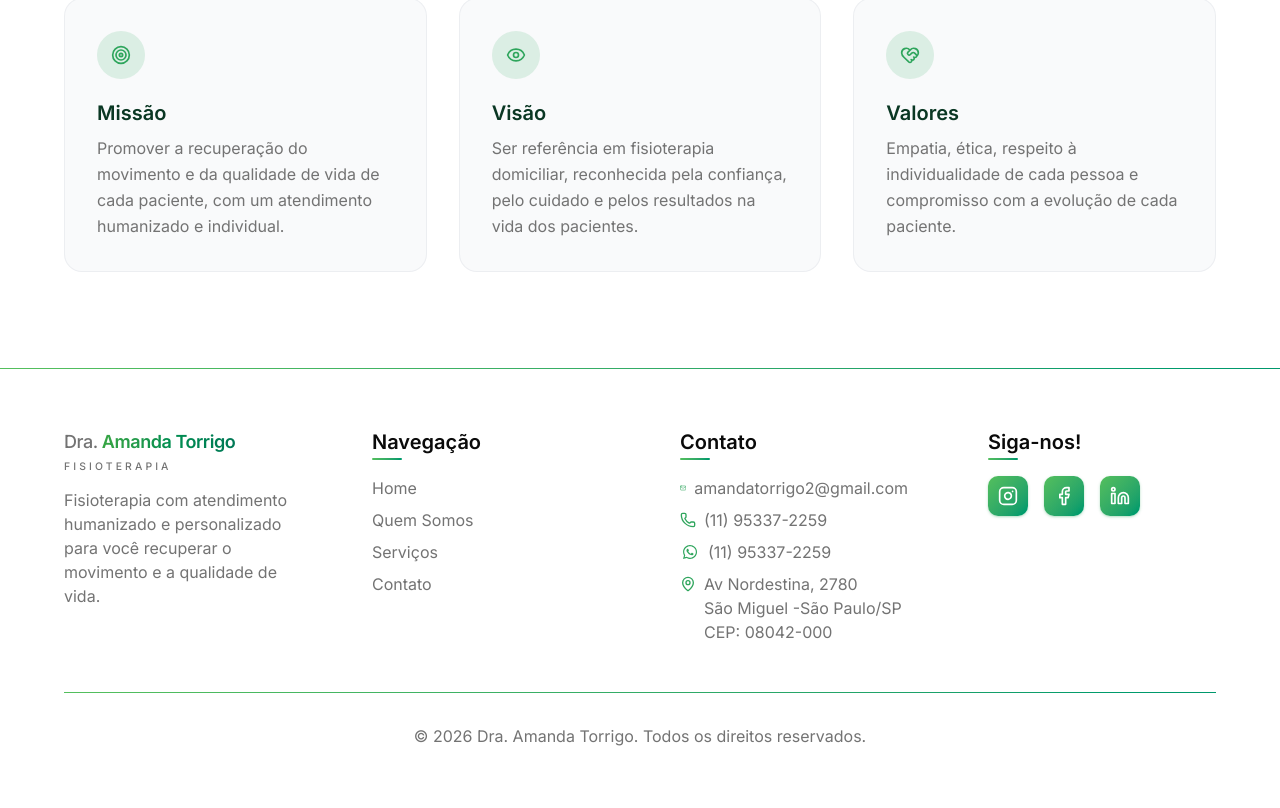
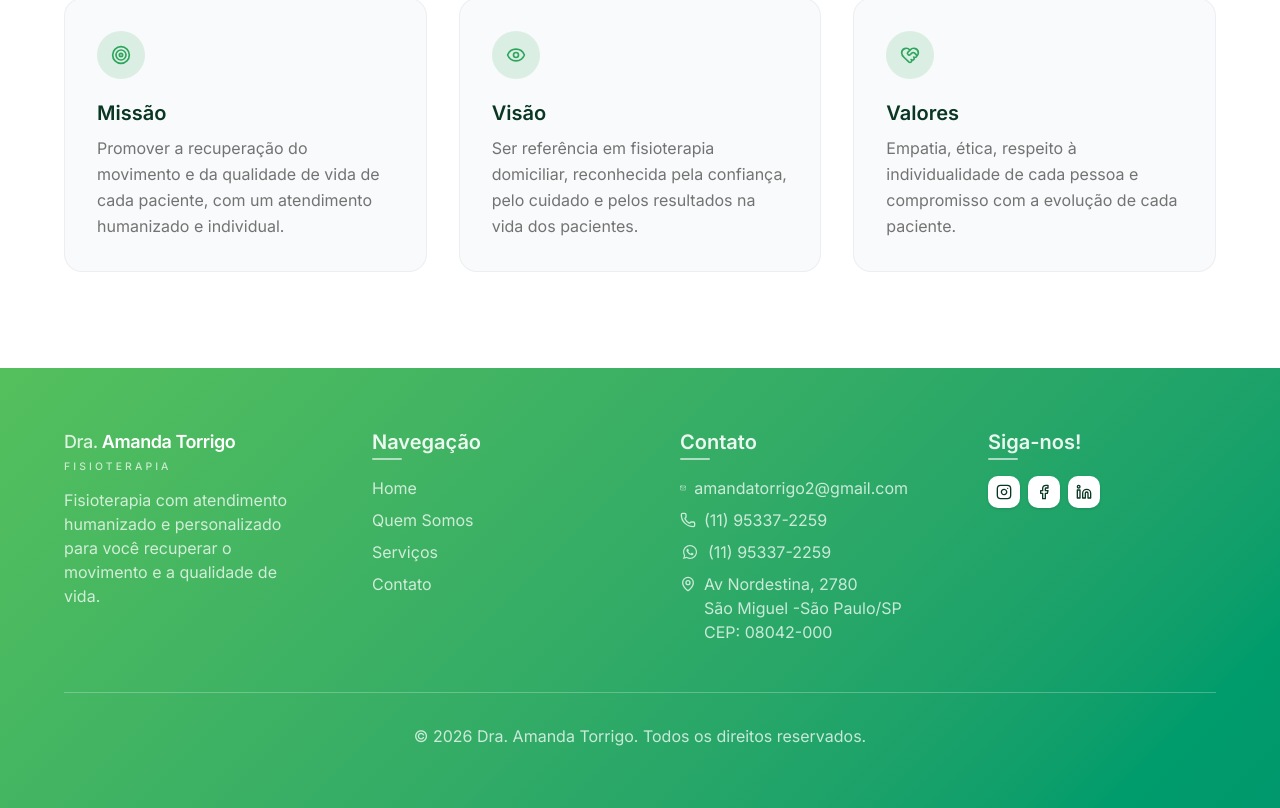
Before and after one commit to Miltonnn/fisioterapia, a Next.js app: page / in a window 1280 px wide. Shown: the part 4479-5287 px from the top of the page. Built offline with nearby package versions, Linux system fonts and the light colour scheme.

Commit message:
refactor: footer

```diff
--- a/app/globals.css
+++ b/app/globals.css
@@ -166,7 +166,7 @@ footer h3::after{
   width: 1.875rem;
   height: .125rem;
   border-radius: 6.25rem;
-  background-image: var(--gradient-primary);
+  background-color: rgb(255 255 255 / 0.6);
   margin-top: .125rem;
 }
 
--- a/components/SocialIcons.tsx
+++ b/components/SocialIcons.tsx
@@ -4,7 +4,7 @@ import { cn } from "@/lib/utils"
 interface SocialIconsProps {
   className?: string
   iconSize?: number
-  colorMode?: "theme" | "brand"
+  colorMode?: "theme" | "brand" | "light"
   itemClassName?: string
 }
 
@@ -28,9 +28,9 @@ export function SocialIcons({
             rel="noopener noreferrer"
             className={cn(
               "w-10 h-10 rounded-lg hover:brightness-110 hover:-translate-y-0.5 flex items-center justify-center transition text-white shadow-sm",
-              colorMode === "brand"
-                ? social.brandClassName
-                : "bg-brand-gradient shadow-primary/30",
+              colorMode === "brand" && social.brandClassName,
+              colorMode === "light" && "bg-white text-heading shadow-black/10",
+              colorMode === "theme" && "bg-brand-gradient shadow-primary/30",
               itemClassName
             )}
             aria-label={social.name}
--- a/components/layout/footer/Footer.tsx
+++ b/components/layout/footer/Footer.tsx
@@ -11,27 +11,27 @@ export function Footer() {
   const year = new Date().getFullYear();
 
   return (
-    <footer className="relative bg-white before:absolute before:inset-x-0 before:top-0 before:h-[1px] before:bg-brand-gradient">
+    <footer className="bg-brand-gradient text-white/75">
       <section className="container py-15">
         <div className="grid grid-cols-1 md:grid-cols-2 lg:grid-cols-4 gap-10 xl:gap-20">
           <div className="flex flex-col space-y-4">
-            <Logo />
-            <p className="text-md text-muted-foreground">
+            <Logo variant="light" />
+            <p className="text-md">
               Fisioterapia com atendimento humanizado e personalizado para você
               recuperar o movimento e a qualidade de vida.
             </p>
           </div>
 
           <div className="space-y-4">
-            <h3 className="text-xl text-foreground font-semibold">Navegação</h3>
+            <h3 className="text-xl text-white/90 font-semibold">Navegação</h3>
 
-            <nav className="flex flex-col gap-2 text-md text-muted-foreground">
+            <nav className="flex flex-col gap-2 text-md">
               {navigationLinks.map((link) => (
                 <Link
                   key={link.href}
                   href={link.href}
                   title={link.name}
-                  className="hover:text-primary transition"
+                  className="hover:text-white transition"
                 >
                   {link.name}
                 </Link>
@@ -40,24 +40,24 @@ export function Footer() {
           </div>
 
           <div className="space-y-4">
-            <h3 className="text-xl text-foreground font-semibold">Contato</h3>
+            <h3 className="text-xl text-white/90 font-semibold">Contato</h3>
 
-            <div className="text-md text-muted-foreground space-y-2">
+            <div className="text-md space-y-2">
               <span className="flex items-center gap-2">
-                <Mail className="h-4 w-4 text-primary" />
+                <Mail className="h-4 w-4" />
                 <a
                   href={`mailto:${siteConfig.contact.email}`}
-                  className="hover:text-primary transition duration-300"
+                  className="hover:text-white transition duration-300"
                   title="E-mail"
                 >
                   {siteConfig.contact.email}
                 </a>
               </span>
               <span className="flex items-center gap-2">
-                <Phone className="h-4 w-4 text-primary" />
+                <Phone className="h-4 w-4" />
                 <a
                   href={`tel:${siteConfig.contact.phone}`}
-                  className="hover:text-primary transition duration-300"
+                  className="hover:text-white transition duration-300"
                   title="Ligar"
                 >
                   {siteConfig.contact.phone}
@@ -66,11 +66,11 @@ export function Footer() {
               <span className="flex items-center gap-2">
                 <FontAwesomeIcon
                   icon={faWhatsapp}
-                  className="text-primary w-4 h-4"
+                  className="w-4 h-4"
                 />
                 <a
                   href={`https://wa.me/${siteConfig.contact.whatsapp}`}
-                  className=" hover:text-primary transition duration-300"
+                  className=" hover:text-white transition duration-300"
                   target="_blank"
                   rel="noopener noreferrer"
                   title="WhatsApp"
@@ -79,7 +79,7 @@ export function Footer() {
                 </a>
               </span>
               <span className="flex items-stretch gap-2">
-                <MapPin className="h-4 w-4 mt-1 text-primary" />
+                <MapPin className="h-4 w-4 mt-1" />
                 {siteConfig.contact.address.rua} <br />
                 {siteConfig.contact.address.bairro} -
                 {siteConfig.contact.address.cidade}/
@@ -90,12 +90,17 @@ export function Footer() {
           </div>
 
           <div className="space-y-4">
-            <h3 className="text-xl text-foreground font-semibold">Siga-nos!</h3>
-            <SocialIcons />
+            <h3 className="text-xl text-white/90 font-semibold">Siga-nos!</h3>
+            <SocialIcons
+              colorMode="light"
+              className="gap-2"
+              iconSize={16}
+              itemClassName="w-8 h-8"
+            />
           </div>
         </div>
 
-        <div className="relative mt-12 pt-8 text-center text-muted-foreground before:absolute before:inset-x-0 before:top-0 before:h-px before:bg-brand-gradient">
+        <div className="relative mt-12 pt-8 text-center before:absolute before:inset-x-0 before:top-0 before:h-px before:bg-white/25">
           © {year} {siteConfig.name}. Todos os direitos reservados.
         </div>
       </section>
```
